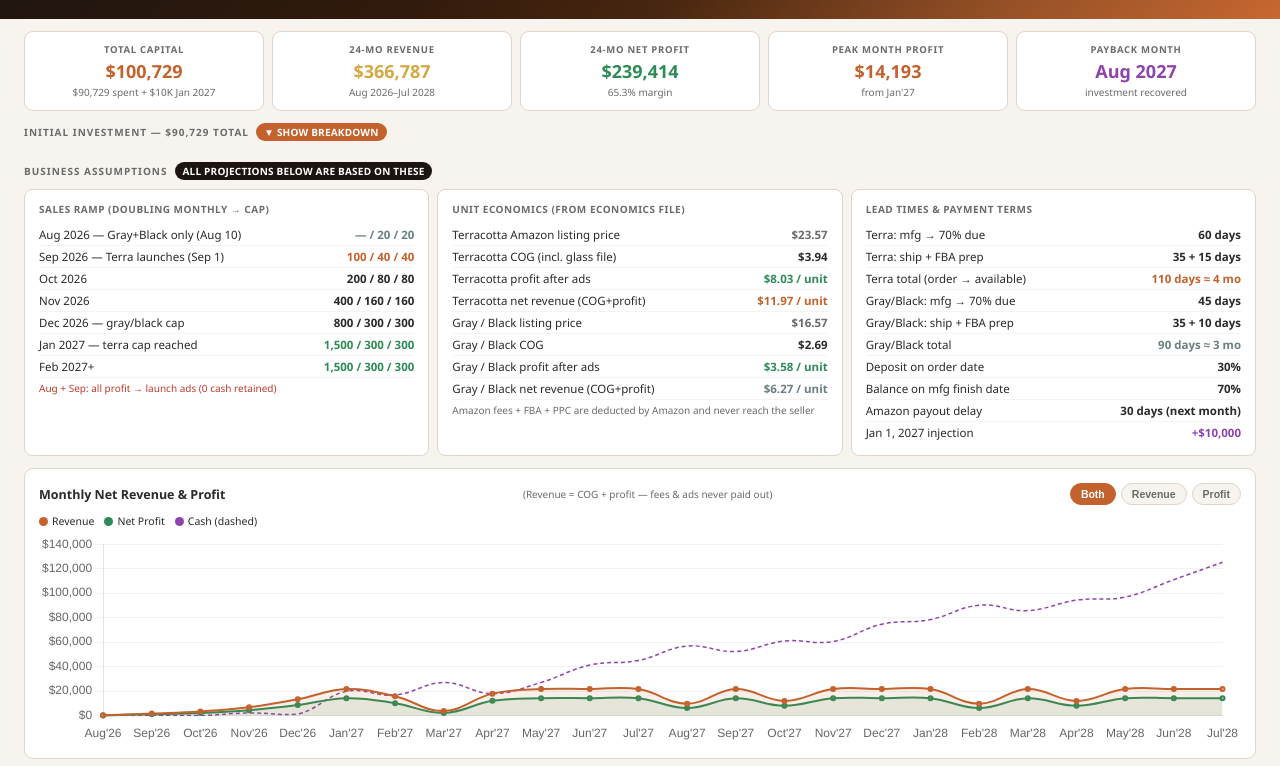
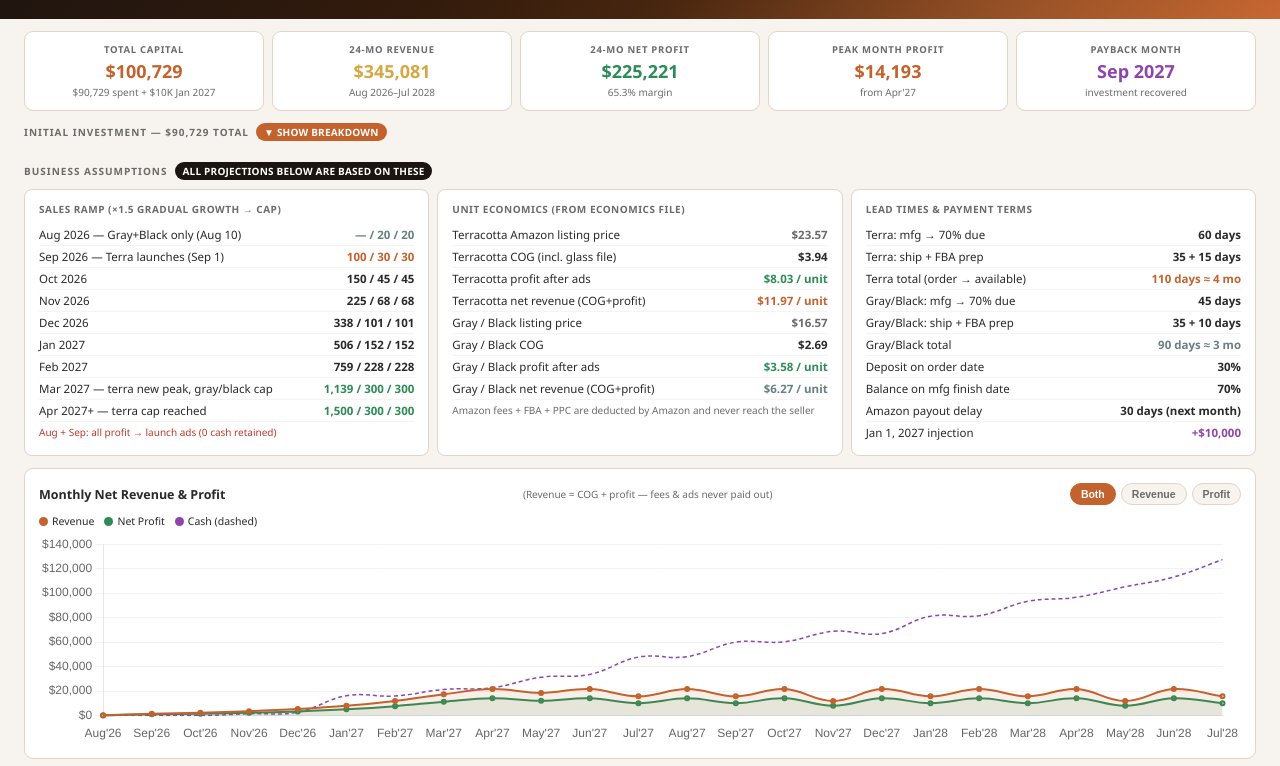
Before and after one commit to levan-ctrl/Pumice-Stone, a plain HTML site: page index.html in a window 1280 px wide. Shown: the part 128-894 px from the top of the page. Drawn offline with nearby package versions, Linux system fonts and the light colour scheme.

Commit message:
Switch to 1.5x gradual growth: March becomes peak month, no stockout before restock

```diff
--- a/index.html
+++ b/index.html
@@ -259,14 +259,16 @@ tr.tot td{background:#1C1410!important;color:#fff!important;font-weight:700;}
   <div class="sec-hd">Business Assumptions <span class="chip dk">all projections below are based on these</span></div>
   <div class="ass-grid">
     <div class="acard">
-      <h3>Sales Ramp (doubling monthly → cap)</h3>
+      <h3>Sales Ramp (×1.5 gradual growth → cap)</h3>
       <div class="arow"><span>Aug 2026 — Gray+Black only (Aug 10)</span><span class="val" style="color:var(--gray)">— / 20 / 20</span></div>
-      <div class="arow"><span>Sep 2026 — Terra launches (Sep 1)</span><span class="val" style="color:var(--terra)">100 / 40 / 40</span></div>
-      <div class="arow"><span>Oct 2026</span><span class="val">200 / 80 / 80</span></div>
-      <div class="arow"><span>Nov 2026</span><span class="val">400 / 160 / 160</span></div>
-      <div class="arow"><span>Dec 2026 — gray/black cap</span><span class="val">800 / 300 / 300</span></div>
-      <div class="arow"><span>Jan 2027 — terra cap reached</span><span class="val" style="color:var(--grn)">1,500 / 300 / 300</span></div>
-      <div class="arow"><span>Feb 2027+</span><span class="val" style="color:var(--grn)">1,500 / 300 / 300</span></div>
+      <div class="arow"><span>Sep 2026 — Terra launches (Sep 1)</span><span class="val" style="color:var(--terra)">100 / 30 / 30</span></div>
+      <div class="arow"><span>Oct 2026</span><span class="val">150 / 45 / 45</span></div>
+      <div class="arow"><span>Nov 2026</span><span class="val">225 / 68 / 68</span></div>
+      <div class="arow"><span>Dec 2026</span><span class="val">338 / 101 / 101</span></div>
+      <div class="arow"><span>Jan 2027</span><span class="val">506 / 152 / 152</span></div>
+      <div class="arow"><span>Feb 2027</span><span class="val">759 / 228 / 228</span></div>
+      <div class="arow"><span>Mar 2027 — terra new peak, gray/black cap</span><span class="val" style="color:var(--grn)">1,139 / 300 / 300</span></div>
+      <div class="arow"><span>Apr 2027+ — terra cap reached</span><span class="val" style="color:var(--grn)">1,500 / 300 / 300</span></div>
       <div class="arow" style="font-size:10px;color:var(--red)"><span>Aug + Sep: all profit → launch ads (0 cash retained)</span></div>
     </div>
     <div class="acard">
@@ -418,9 +420,9 @@ const MSH = MFL.map(s=>s.replace(' 20','\''));
 // First 2 months (m=0,1 = Aug+Sep): all profit goes to launch ads → zero cash retained
 function dem(m) {
   return {
-    terra: m < 1 ? 0 : Math.min(1500, Math.round(100 * Math.pow(2, m-1))),
-    gray:  Math.min(300, Math.round(20 * Math.pow(2, m))),
-    black: Math.min(300, Math.round(20 * Math.pow(2, m)))
+    terra: m < 1 ? 0 : Math.min(1500, Math.round(100 * Math.pow(1.5, m-1))),
+    gray:  Math.min(300, Math.round(20 * Math.pow(1.5, m))),
+    black: Math.min(300, Math.round(20 * Math.pow(1.5, m)))
   };
 }
 
```
